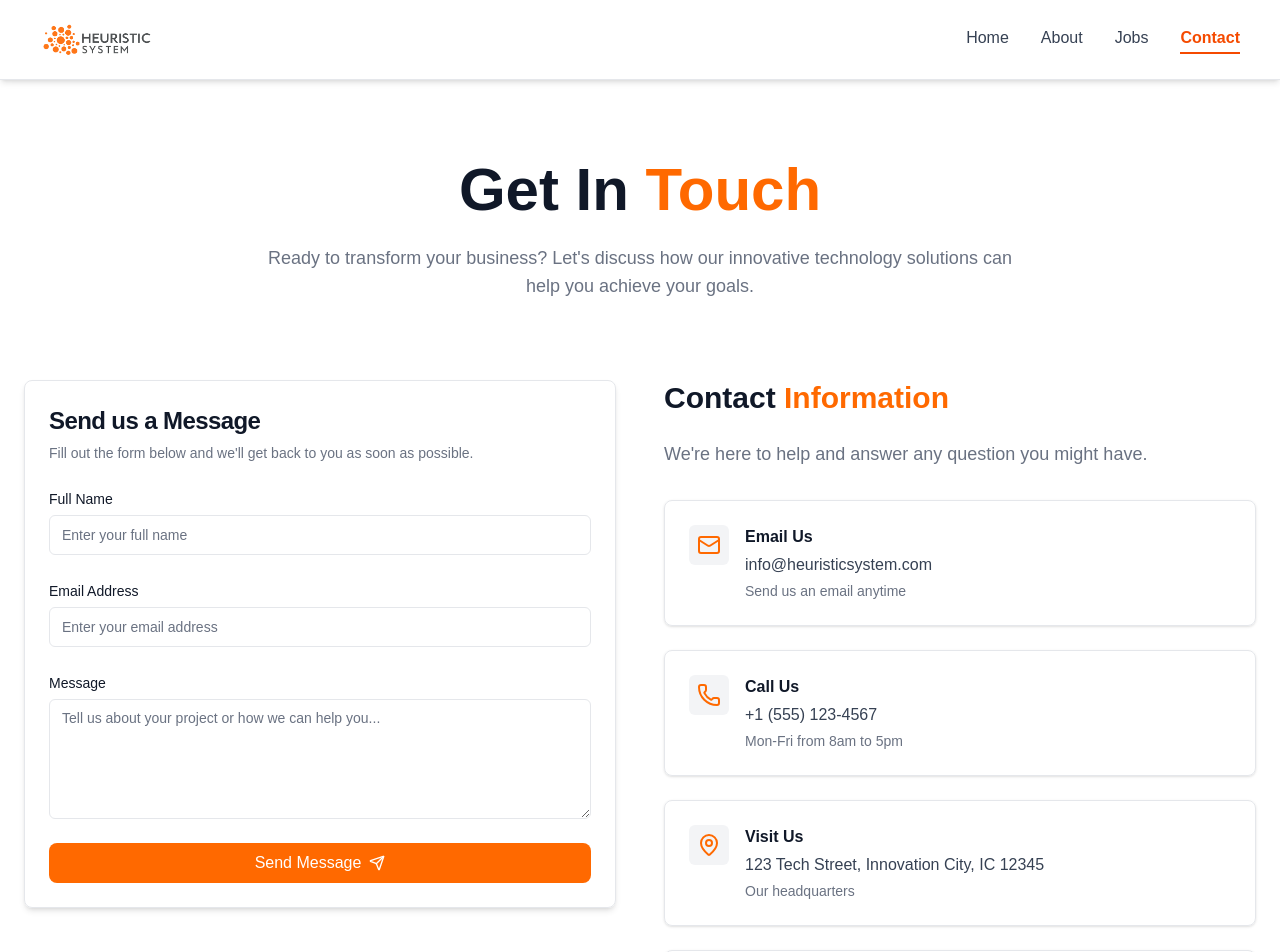
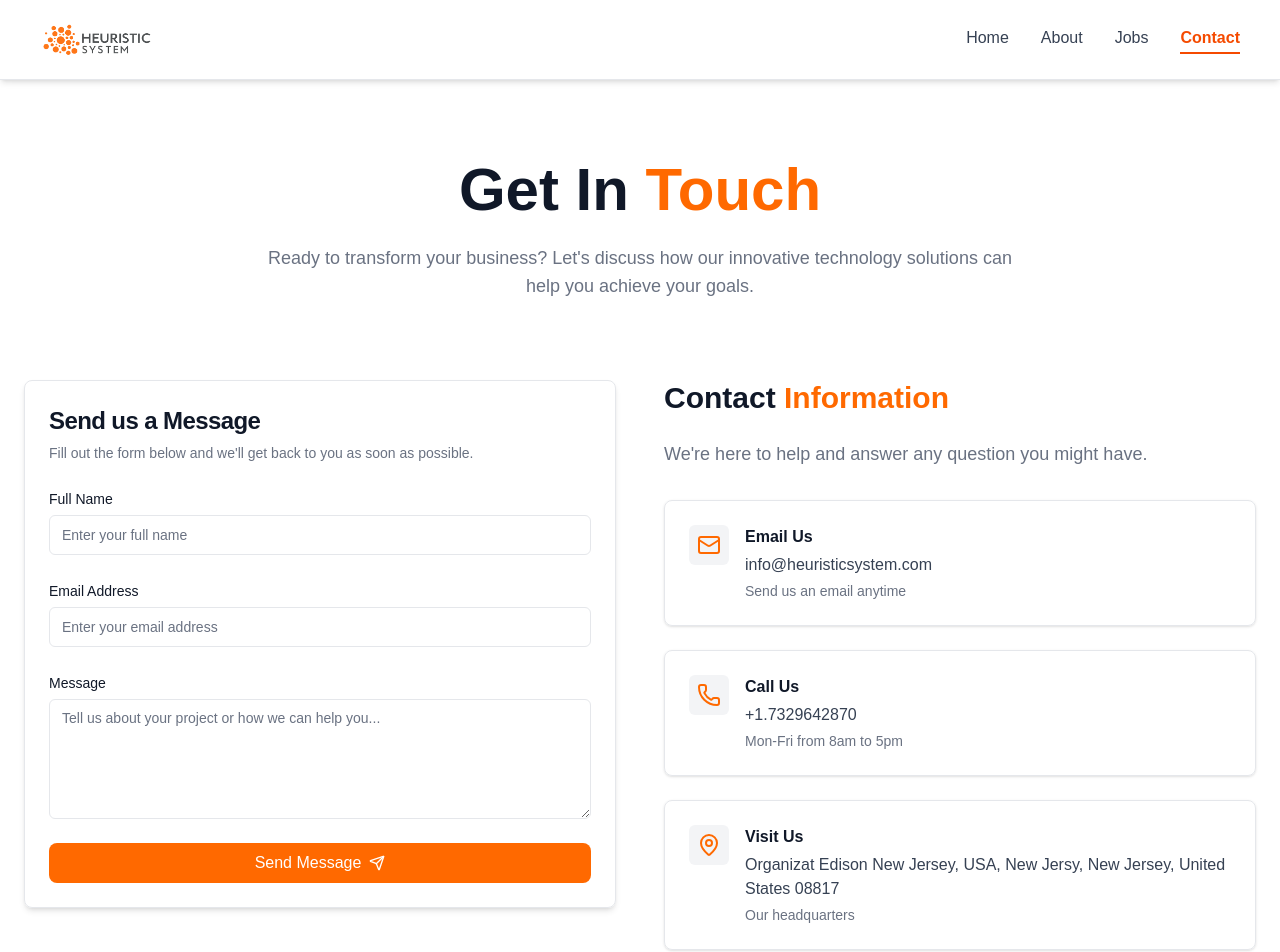
Before and after one commit to RazaALi0786/heuristic-system, a Next.js app: page /contact in a window 1280 px wide. Shown: the top 952 px of the page. Built offline with nearby package versions, Linux system fonts and the light colour scheme.

Commit message:
contact info updated

```diff
--- a/app/contact/page.tsx
+++ b/app/contact/page.tsx
@@ -77,13 +77,14 @@ export default function Contact() {
     {
       icon: <Phone className="w-6 h-6 text-orange-500" />,
       title: "Call Us",
-      content: "+1 (555) 123-4567",
+      content: "+1.7329642870",
       description: "Mon-Fri from 8am to 5pm",
     },
     {
       icon: <MapPin className="w-6 h-6 text-orange-500" />,
       title: "Visit Us",
-      content: "123 Tech Street, Innovation City, IC 12345",
+      content:
+        "Organizat Edison New Jersey, USA, New Jersy, New Jersey, United States 08817",
       description: "Our headquarters",
     },
     {
```
